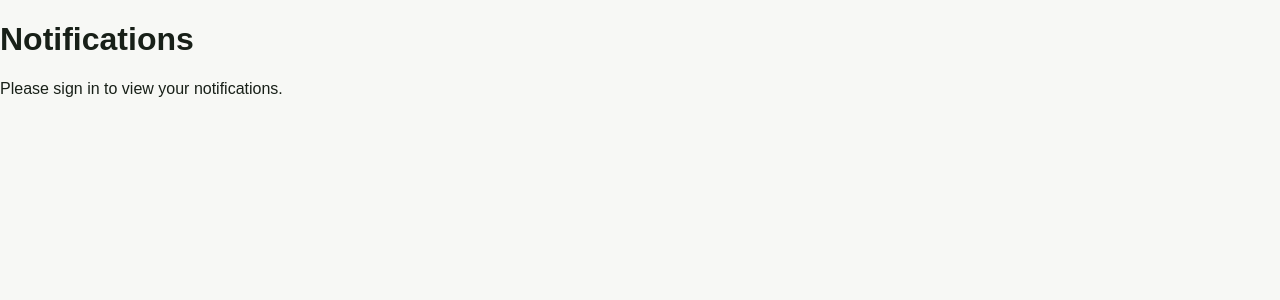
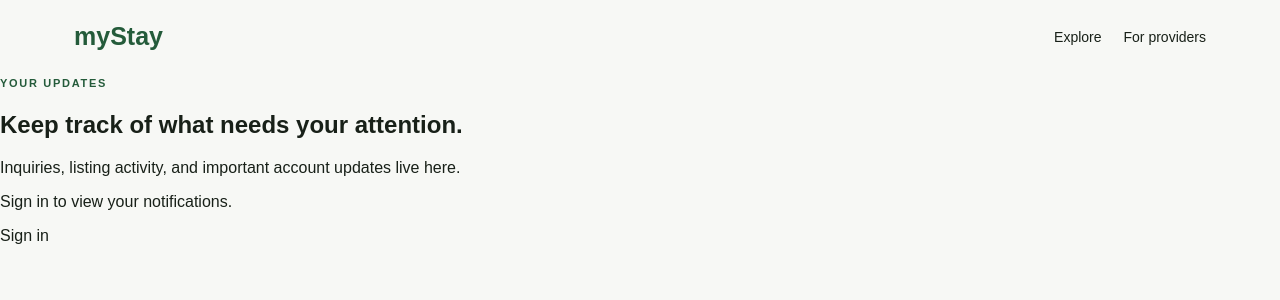
Before and after one commit to Ganeshkatam/mystays, a Next.js app in the folder apps/web/: page /notifications in a window 1280 px wide. Shown: the top 300 px of the page. Built offline with nearby package versions, Linux system fonts and the light colour scheme; no server answers.

Commit message:
feat(web): redesign notification page

```diff
--- a/apps/web/app/notifications/page.tsx
+++ b/apps/web/app/notifications/page.tsx
@@ -1,28 +1,36 @@
 import { createSupabaseServerClient } from '../../lib/supabase-server';
 import { NotificationCenter } from '../../components/notification-center';
+import Link from 'next/link';
 
 export default async function NotificationsPage() {
   const supabase = await createSupabaseServerClient();
-  if (!supabase)
-    return (
-      <main>
-        <h1>Notifications</h1>
-        <p>Please configure Supabase environment variables to enable notifications.</p>
-      </main>
-    );
-  const {
-    data: { user },
-  } = await supabase.auth.getUser();
-  if (!user)
-    return (
-      <main>
-        <h1>Notifications</h1>
-        <p>Please sign in to view your notifications.</p>
-      </main>
-    );
+
+  if (!supabase) {
+    return <NotificationShell><p>Notification service is not configured.</p></NotificationShell>;
+  }
+
+  const { data: { user } } = await supabase.auth.getUser();
+
+  if (!user) {
+    return <NotificationShell><p>Sign in to view your notifications.</p><Link className="notificationCta" href="/auth">Sign in</Link></NotificationShell>;
+  }
+
+  return <NotificationShell><NotificationCenter userId={user.id} /></NotificationShell>;
+}
+
+function NotificationShell({ children }: { children: React.ReactNode }) {
   return (
     <main>
-      <NotificationCenter userId={user.id} />
+      <nav className="nav">
+        <Link href="/"><strong>myStay</strong></Link>
+        <div><Link href="/listings">Explore</Link><Link href="/provider">For providers</Link></div>
+      </nav>
+      <section className="notificationHero">
+        <span className="eyebrow">YOUR UPDATES</span>
+        <h1>Keep track of what needs your attention.</h1>
+        <p>Inquiries, listing activity, and important account updates live here.</p>
+      </section>
+      <section className="notificationShell">{children}</section>
     </main>
   );
 }
```
